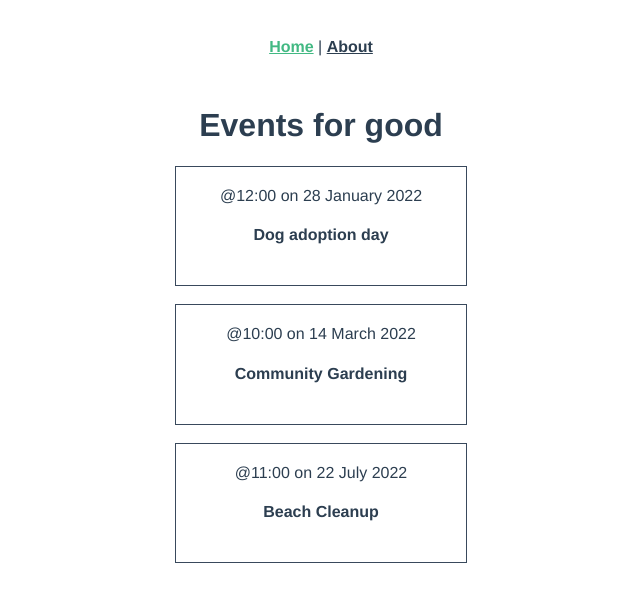
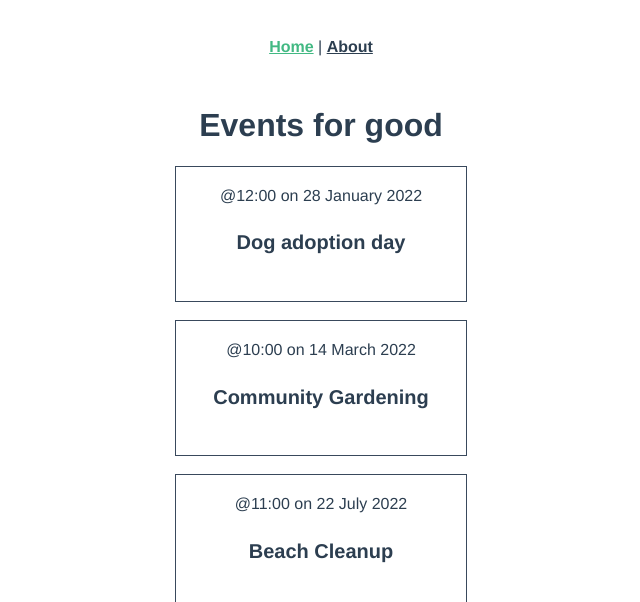
Before and after one commit to cajoue/real-world-vue, a Vue app: page / in a window 1280 px wide. Shown: the top 602 px of the page, without its empty margins (319-959 px from the left). Built offline with nearby package versions, Linux system fonts and the light colour scheme.

Commit message:
03-global styles

```diff
--- a/src/App.vue
+++ b/src/App.vue
@@ -27,4 +27,8 @@
 #nav a.router-link-exact-active {
   color: #42b983;
 }
+
+h4 {
+  font-size: 20px;
+}
 </style>
```
